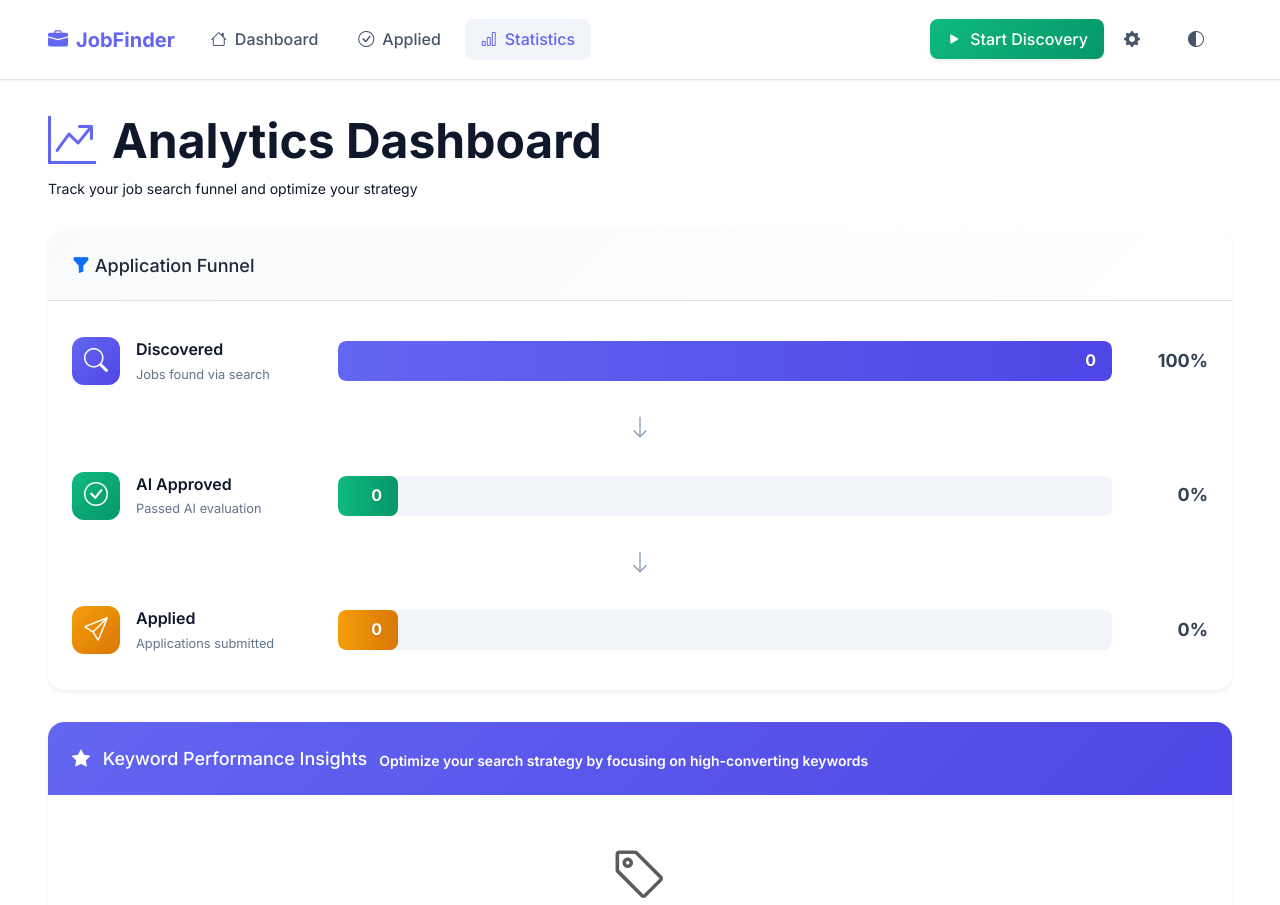
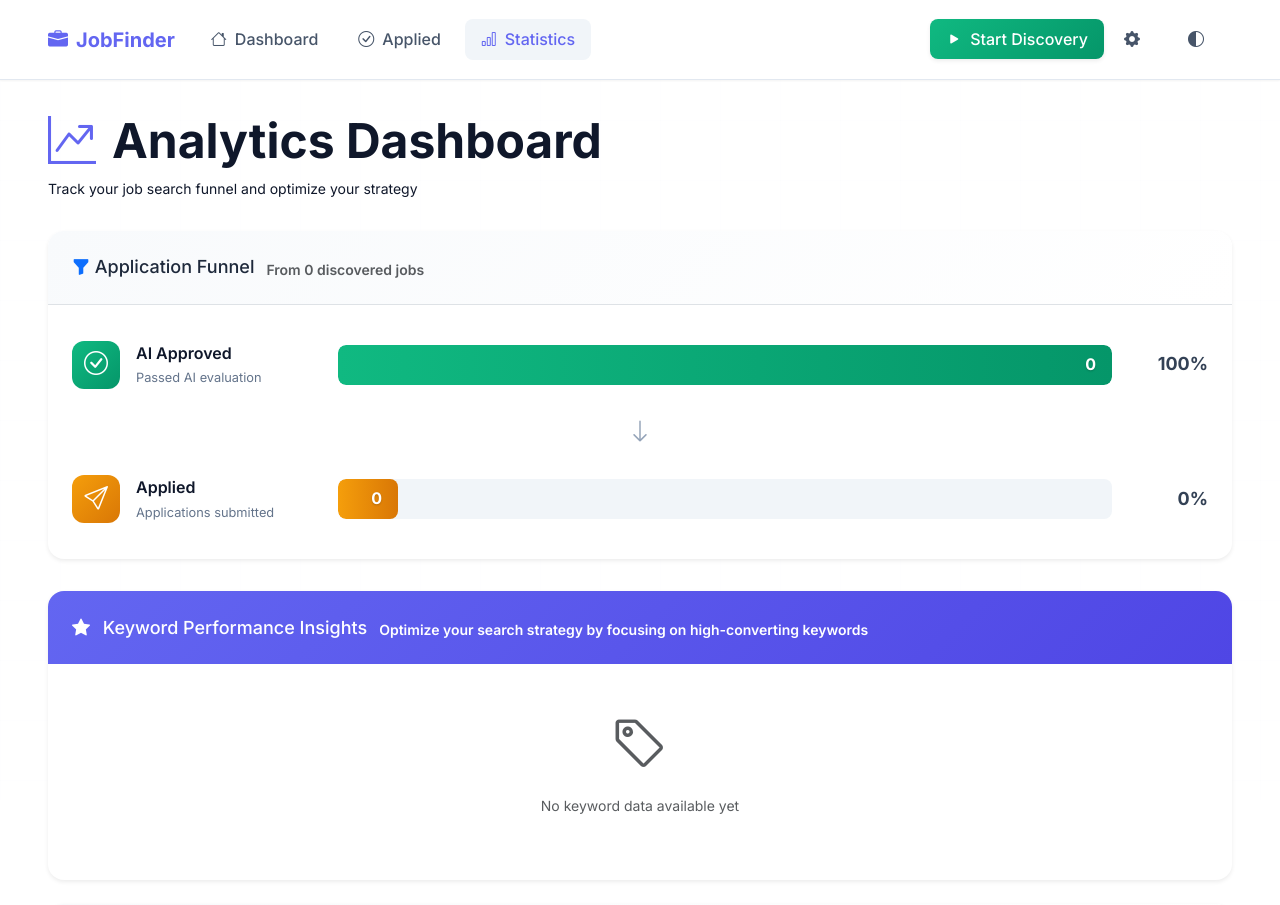
Before and after one commit to mbusbee505/JobFinder, a Flask app: page /statistics in a window 1280 px wide. Shown: the top 905 px of the page. Run offline with Flask 3, Linux system fonts and the light colour scheme; data that the repository does not hold is empty.

Commit message:
updated funnel

```diff
--- a/templates/statistics.html
+++ b/templates/statistics.html
@@ -17,35 +17,10 @@
     <div class="card mb-6 border-0 shadow-sm">
         <div class="card-header bg-white border-bottom">
             <h5 class="mb-0"><i class="bi bi-funnel-fill text-primary"></i> Application Funnel</h5>
+            <p class="mb-0 mt-1 small text-muted">From {{ statistics.basic.total_discovered }} discovered jobs</p>
         </div>
         <div class="card-body p-4">
             <div class="funnel-horizontal">
-                <!-- Discovered Stage -->
-                <div class="funnel-row">
-                    <div class="funnel-stage-label">
-                        <div class="stage-icon discovered">
-                            <i class="bi bi-search"></i>
-                        </div>
-                        <div class="stage-info">
-                            <div class="stage-title">Discovered</div>
-                            <div class="stage-subtitle">Jobs found via search</div>
-                        </div>
-                    </div>
-                    <div class="funnel-stage-bar">
-                        <div class="bar-track">
-                            <div class="bar-fill discovered" style="width: 100%">
-                                <span class="bar-value">{{ statistics.basic.total_discovered }}</span>
-                            </div>
-                        </div>
-                    </div>
-                    <div class="funnel-stage-percent">100%</div>
-                </div>
-
-                <!-- Arrow -->
-                <div class="funnel-arrow">
-                    <i class="bi bi-arrow-down"></i>
-                </div>
-
                 <!-- Approved Stage -->
                 <div class="funnel-row">
                     <div class="funnel-stage-label">
@@ -59,18 +34,12 @@
                     </div>
                     <div class="funnel-stage-bar">
                         <div class="bar-track">
-                            <div class="bar-fill approved" style="width: {% if statistics.basic.total_discovered > 0 %}{{ (statistics.approved.total_approved / statistics.basic.total_discovered * 100) }}%{% else %}0%{% endif %}">
+                            <div class="bar-fill approved" style="width: 100%">
                                 <span class="bar-value">{{ statistics.approved.total_approved }}</span>
                             </div>
                         </div>
                     </div>
-                    <div class="funnel-stage-percent">
-                        {% if statistics.basic.total_discovered > 0 %}
-                            {{ "%.1f"|format((statistics.approved.total_approved / statistics.basic.total_discovered * 100)) }}%
-                        {% else %}
-                            0%
-                        {% endif %}
-                    </div>
+                    <div class="funnel-stage-percent">100%</div>
                 </div>
 
                 <!-- Arrow -->
```
